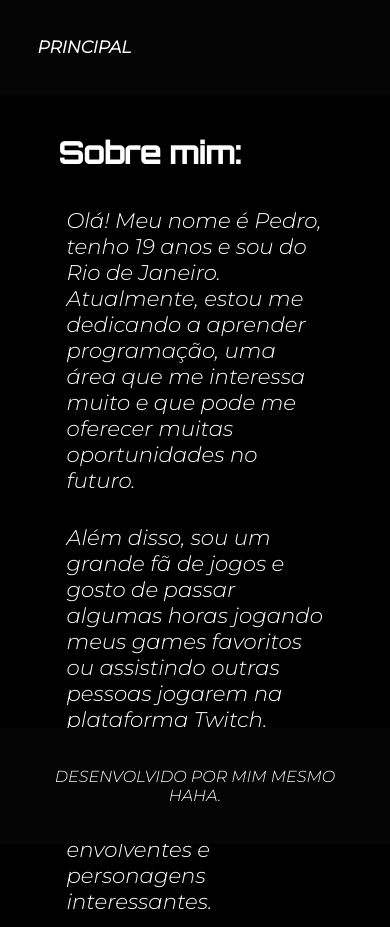
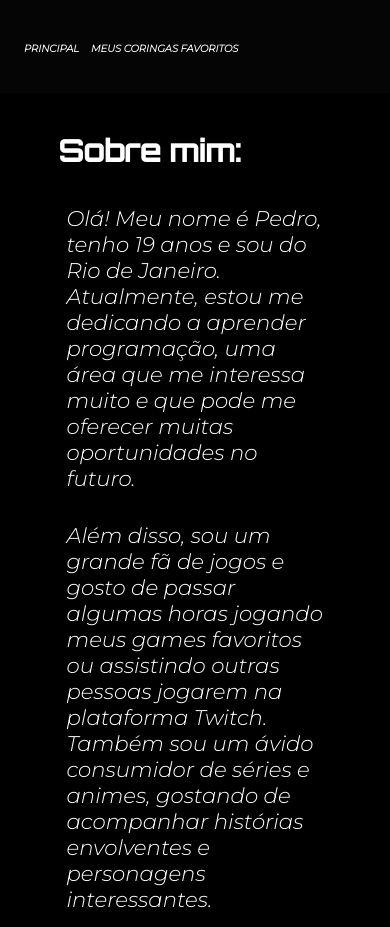
Before and after one commit to BullethRJ/principal5.0, a plain HTML site: page about.html in a window 390 px wide. Shown: the top 927 px of the page. Drawn offline with Linux system fonts and the light colour scheme; a web font is replaced by a local one.

Commit message:
Add files via upload

```diff
--- a/about.html
+++ b/about.html
@@ -11,6 +11,7 @@
     <hearder class="cabecalho">
         <nav class="cabecalhoMenu">
             <a class="cabecalhoMenuLinks" href="index.html">PRINCIPAL</a>
+            <a class="cabecalhoMenuLinks" href="https://meus-coringas-favoritos.vercel.app">MEUS CORINGAS FAVORITOS</a>
         </nav>
     </hearder>
     <main class="principal">
--- a/styles/style.css
+++ b/styles/style.css
@@ -161,11 +161,13 @@ body {
 @media (max-width: 1000px) {
 
 .cabecalhoMenu {
+    padding: 2.35rem 1rem;
     justify-content: center;
 }
 
 .cabecalhoMenuLinks {
-    margin-left: 0;
+    font-size: 10px;
+    margin-left: 0.5rem;
     padding: 10% 0;
     text-align: center;
 }
@@ -207,4 +209,8 @@ body {
     width: 80%;
 }
 
+.rodape {
+    position: static;
 }
+
+}
```
Also changed, not shown: index.html (+1 -0 lines).
